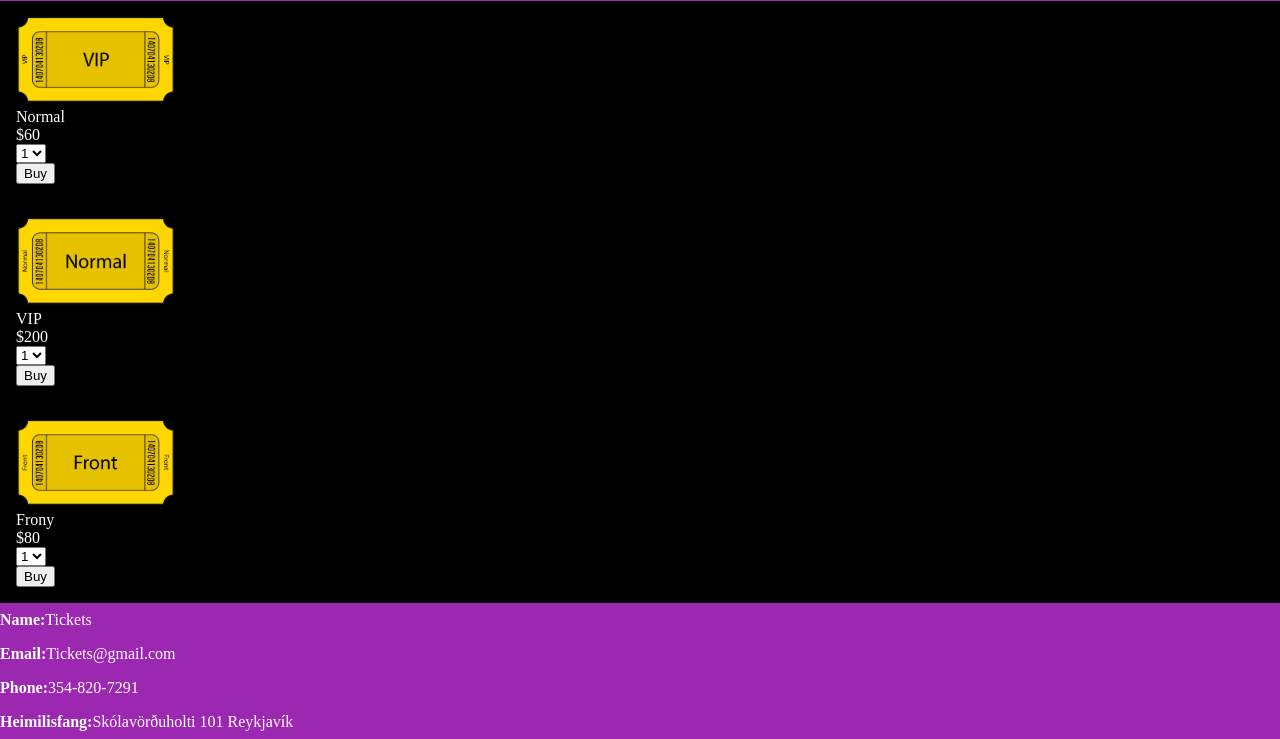
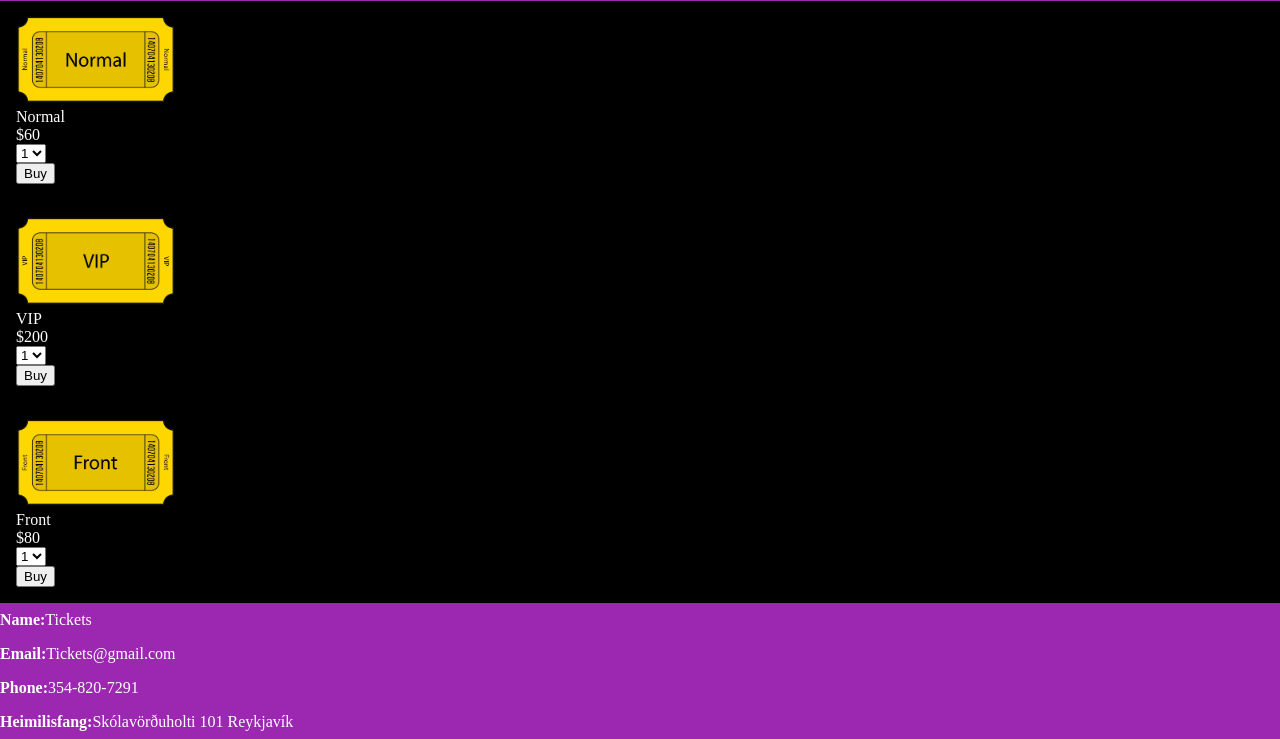
Before and after one commit to bjarkifannar/VSH2A3U_Lokaverkefni, a PHP site: page /buy.php in a window 1280 px wide. Shown: the part 81-820 px from the top of the page. Run offline with PHP 8.4, Linux system fonts and the light colour scheme; some libraries are stand-ins or nearby versions.

Commit message:
fixed the buy.php

```diff
--- a/buy.php
+++ b/buy.php
@@ -10,7 +10,7 @@
 			require "inc/header.php";
 		?>
 		<div class="buy-div">
-			<img src="img/ticket-vip.png">
+			<img src="img/ticket-normal.png">
 			<ul>
 				<li class="buy-title">Normal</li>
 				<li class="buy-price">$60</li>
@@ -24,7 +24,7 @@
 			</ul>
 		</div>
 		<div class="buy-div">
-			<img src="img/ticket-normal.png">
+			<img src="img/ticket-vip.png">
 			<ul>
 				<li class="buy-title">VIP</li>
 				<li class="buy-price">$200</li>
@@ -40,7 +40,7 @@
 		<div class="buy-div">
 			<img src="img/ticket-front.png">
 			<ul>
-				<li class="buy-title">Frony</li>
+				<li class="buy-title">Front</li>
 				<li class="buy-price">$80</li>
 				<select class="buy-select">
 				  	<option value="buy-moshpit1">1</option>
```
